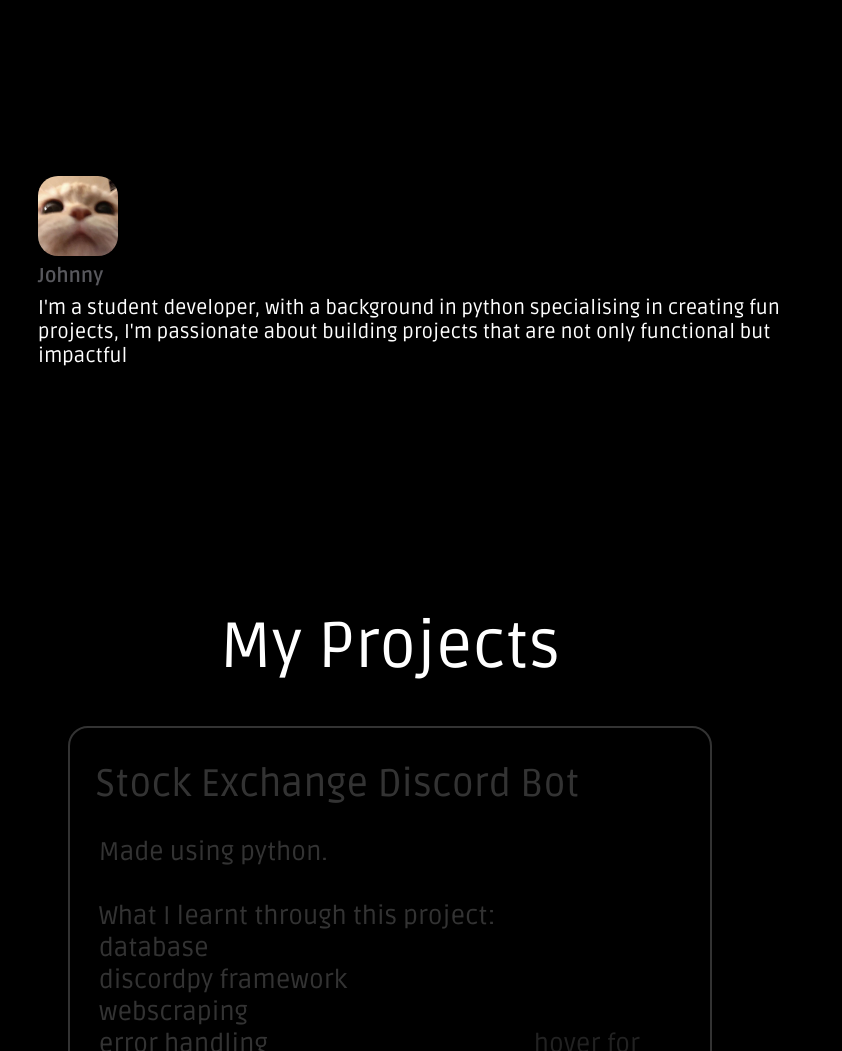
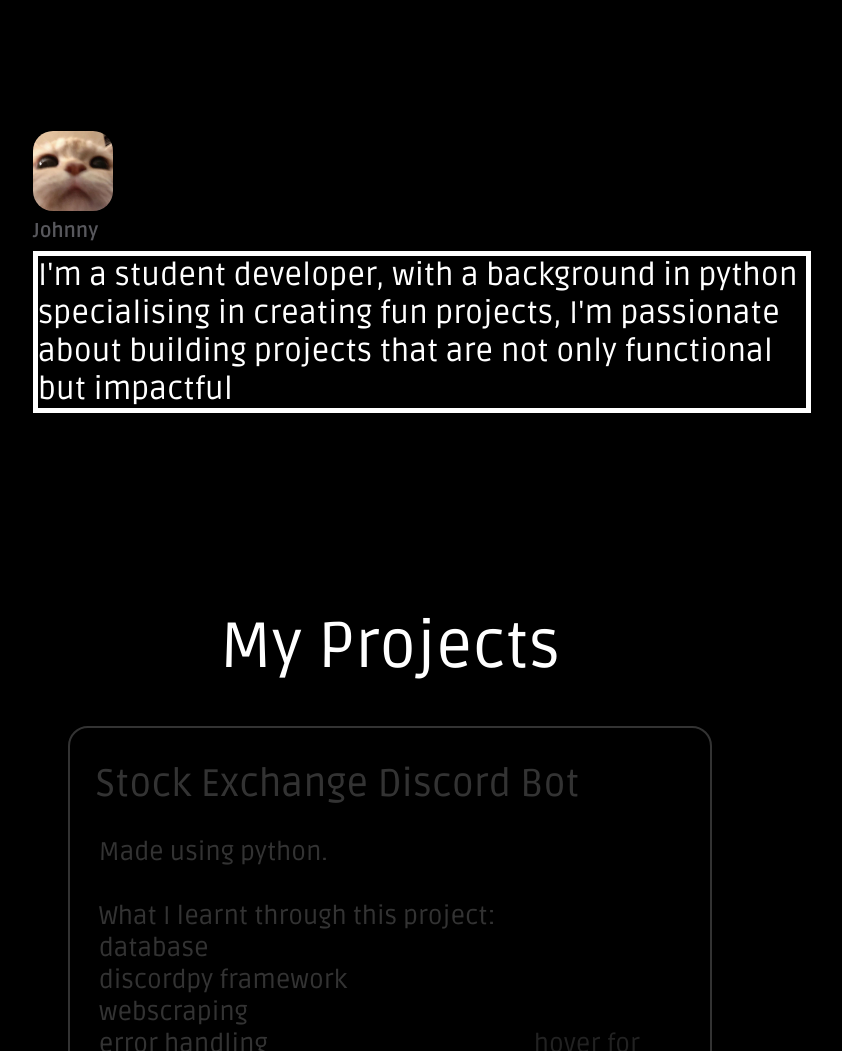
Before and after one commit to Survide/portfolio-website, a plain HTML site: page index.html in a window 1280 px wide. Shown: the part 992-2043 px from the top of the page, without its empty margins (250-1092 px from the left). Drawn offline with Linux system fonts and the light colour scheme.

Commit message:
Add files via upload

```diff
--- a/style.css
+++ b/style.css
@@ -196,19 +196,19 @@ section {
 
 #describe {
   /* text-wrap: wrap; */
-  font-size: 2.5dvh;
+  font-size: calc(12px + 1.5dvw);
   margin-left: 5dvw;
-  /* margin-right: 15dvw; */
   height:fit-content;
   width: fit-content;
   max-width: 60dvw;
-  /* border: 5px solid white; */
+  min-width: 50dvw;
+  border: 5px solid white;
 }
 
 #whatido {
   display: flex;
   flex-direction: column;
-  gap: 5dvh;
+  gap: 5svh;
   /* border: 5px solid red; */
 }
 
```
